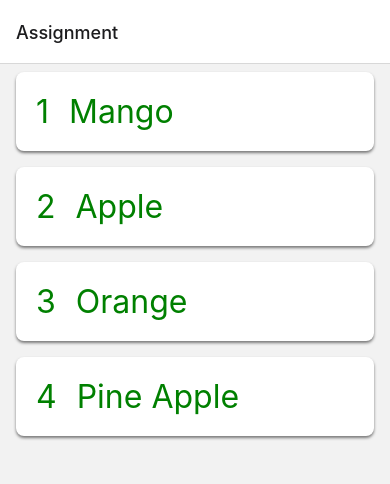
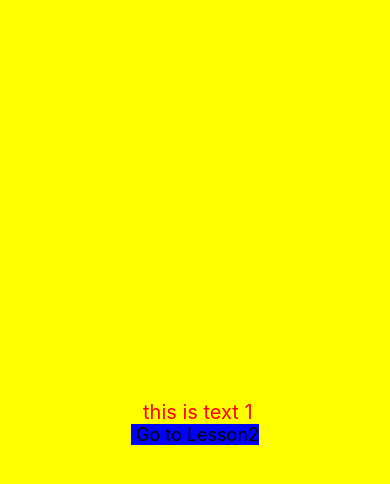
Before and after one commit to 51241636/RMAD_Assignment, a React Native app: screen / in a window 390 px wide. Shown: the top 484 px of the page. Built offline with nearby package versions, Linux system fonts and the light colour scheme.

Commit message:
navigation

```diff
--- a/App.js
+++ b/App.js
@@ -7,6 +7,7 @@ import { createNativeStackNavigator } from '@react-navigation/native-stack';
 import Lesson2 from './src/Lesson2';
 import Assignment from './src/Assignment';
 import { Navigations } from './src/enum';
+import Text1 from './src/Text1';
 
 function HomeScreen() {
   return (
@@ -23,10 +24,10 @@ const Stack = createNativeStackNavigator();
 function App() {
   return (
     <NavigationContainer>
-      <Stack.Navigator initialRouteName={Navigations.Assignment}>
-        <Stack.Screen name={Navigations.Assignment}
-        component={Lesson2}
-      //  options={{headerShown: false}}
+      <Stack.Navigator initialRouteName={Navigations.Text1}>
+        <Stack.Screen name={Navigations.Text1}
+        component={Text1}
+       options={{headerShown: false}}
         />
 
         <Stack.Screen name={Navigations.Lesson2}
--- a/index.js
+++ b/index.js
@@ -7,6 +7,7 @@ import App from './App';
 import {name as appName} from './app.json';
 import Assignment from './src/Assignment';
 import Lesson2 from './src/Lesson2';
+import Text1 from './src/Text1';
 
 
 
--- a/src/enum.js
+++ b/src/enum.js
@@ -1,5 +1,5 @@
 export const Navigations={
-Assignment:'Assignment',
+Text1:'Text1',
 Lesson2:'Lesson2'
 
 
```
